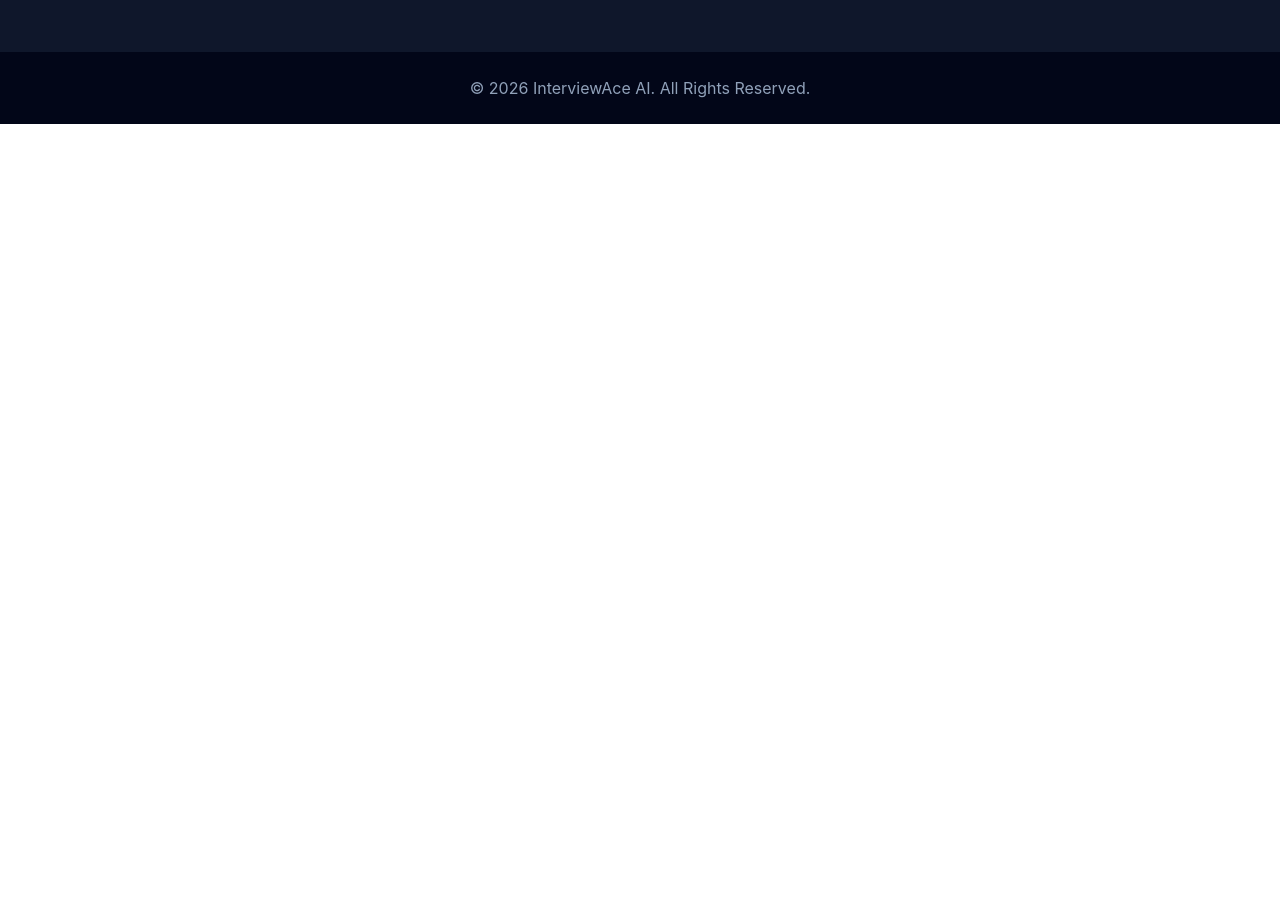
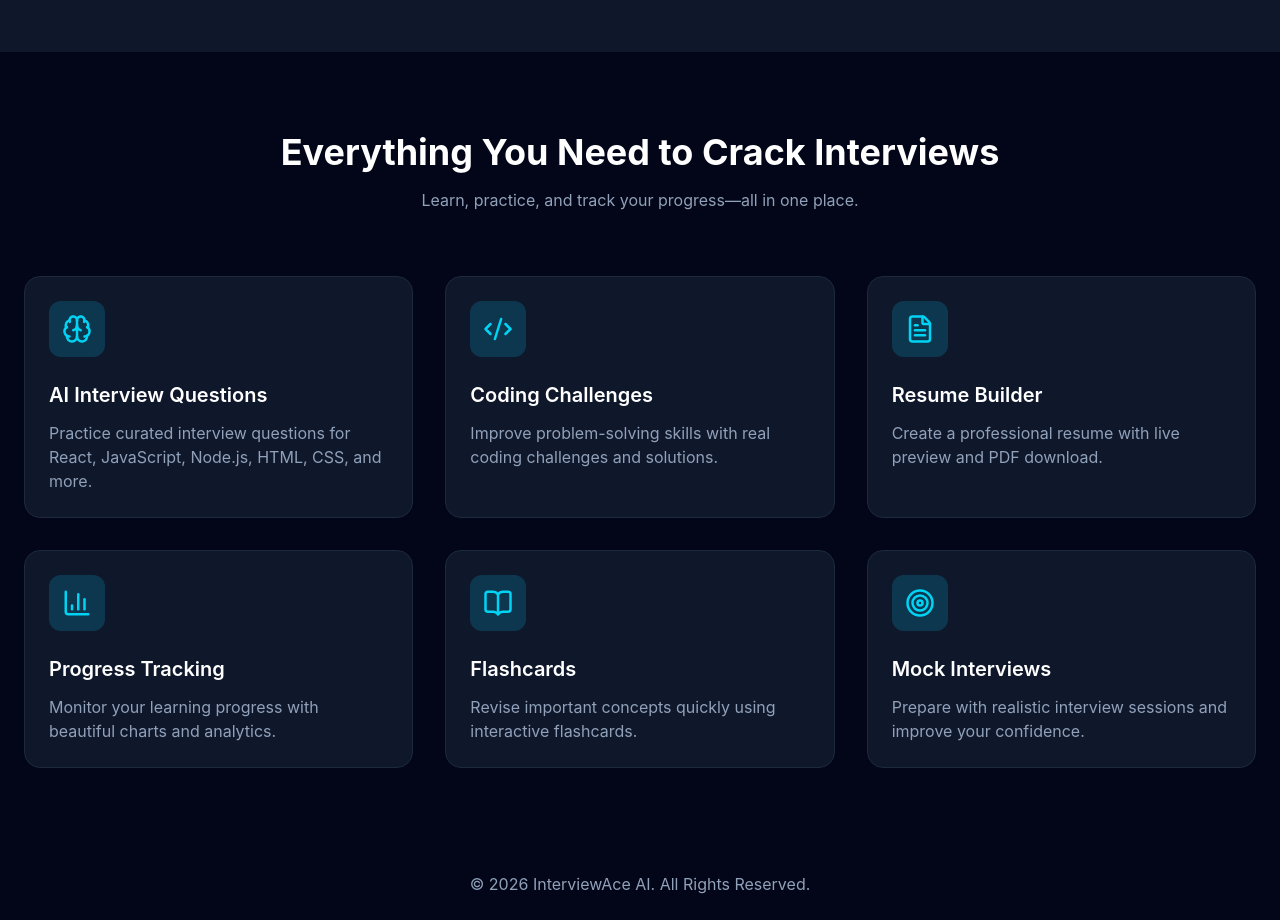
Before and after one commit to shreenib-web/interview-ace-ai, a React (Vite) app: page / in a window 1280 px wide. Shown: the part 740-1660 px from the top of the page. Before the commit the page ends 864 px from the top, so only its background shows below. Built offline with nearby package versions, Linux system fonts and the light colour scheme.

Commit message:
Add features section to landing page

```diff
--- a/src/components/common/Features.jsx
+++ b/src/components/common/Features.jsx
@@ -1,60 +1,95 @@
 import {
   Brain,
-  Code,
+  Code2,
   FileText,
   BarChart3,
+  BookOpen,
+  Target,
 } from "lucide-react";
 
 const features = [
   {
-    icon: <Brain size={40} />,
-    title: "AI Questions",
-    description: "Practice interview questions."
+    id: 1,
+    title: "AI Interview Questions",
+    description:
+      "Practice curated interview questions for React, JavaScript, Node.js, HTML, CSS, and more.",
+    icon: Brain,
   },
   {
-    icon: <Code size={40} />,
-    title: "Coding Practice",
-    description: "Solve coding problems."
+    id: 2,
+    title: "Coding Challenges",
+    description:
+      "Improve problem-solving skills with real coding challenges and solutions.",
+    icon: Code2,
   },
   {
-    icon: <FileText size={40} />,
+    id: 3,
     title: "Resume Builder",
-    description: "Create professional resumes."
+    description:
+      "Create a professional resume with live preview and PDF download.",
+    icon: FileText,
   },
   {
-    icon: <BarChart3 size={40} />,
+    id: 4,
     title: "Progress Tracking",
-    description: "Track your learning."
+    description:
+      "Monitor your learning progress with beautiful charts and analytics.",
+    icon: BarChart3,
+  },
+  {
+    id: 5,
+    title: "Flashcards",
+    description:
+      "Revise important concepts quickly using interactive flashcards.",
+    icon: BookOpen,
+  },
+  {
+    id: 6,
+    title: "Mock Interviews",
+    description:
+      "Prepare with realistic interview sessions and improve your confidence.",
+    icon: Target,
   },
 ];
 
 function Features() {
   return (
-    <section className="py-20 bg-gray-100">
+    <section className="bg-slate-950 py-20">
       <div className="max-w-7xl mx-auto px-6">
-        <h2 className="text-4xl font-bold text-center mb-12">
-          Features
+
+        <div className="text-center mb-16">
+          <h2 className="text-4xl font-bold text-white">
+            Everything You Need to Crack Interviews
           </h2>
 
-        <div className="grid md:grid-cols-2 lg:grid-cols-4 gap-8">
-          {features.map((feature) => (
-            <div
-              key={feature.title}
-              className="bg-white p-6 rounded-xl shadow"
-            >
-              <div className="text-blue-600">
-                {feature.icon}
+          <p className="text-slate-400 mt-4 max-w-2xl mx-auto">
+            Learn, practice, and track your progress—all in one place.
+          </p>
         </div>
 
-              <h3 className="text-xl font-bold mt-4">
+        <div className="grid gap-8 sm:grid-cols-2 lg:grid-cols-3">
+          {features.map((feature) => {
+            const Icon = feature.icon;
+
+            return (
+              <div
+                key={feature.id}
+                className="bg-slate-900 rounded-2xl p-6 border border-slate-800 hover:border-cyan-500 transition-all duration-300 hover:-translate-y-2"
+              >
+                <div className="w-14 h-14 rounded-xl bg-cyan-500/20 flex items-center justify-center mb-6">
+                  <Icon className="text-cyan-400" size={30} />
+                </div>
+
+                <h3 className="text-xl font-semibold text-white mb-3">
                   {feature.title}
                 </h3>
 
-              <p className="mt-2 text-gray-600">
+                <p className="text-slate-400">
                   {feature.description}
                 </p>
               </div>
-          ))}
+            );
+          })}
         </div>
       </div>
     </section>
--- a/src/pages/public/Home.jsx
+++ b/src/pages/public/Home.jsx
@@ -1,5 +1,6 @@
 import Navbar from "../../components/common/Navbar";
 import Hero from "../../components/common/Hero";
+import Features from "../../components/common/Features";
 import Footer from "../../components/common/Footer";
 
 function Home() {
@@ -7,6 +8,7 @@ function Home() {
     <>
       <Navbar />
       <Hero />
+      <Features />
       <Footer />
     </>
   );
```
Lines whose indentation alone changed are shown as unchanged.
